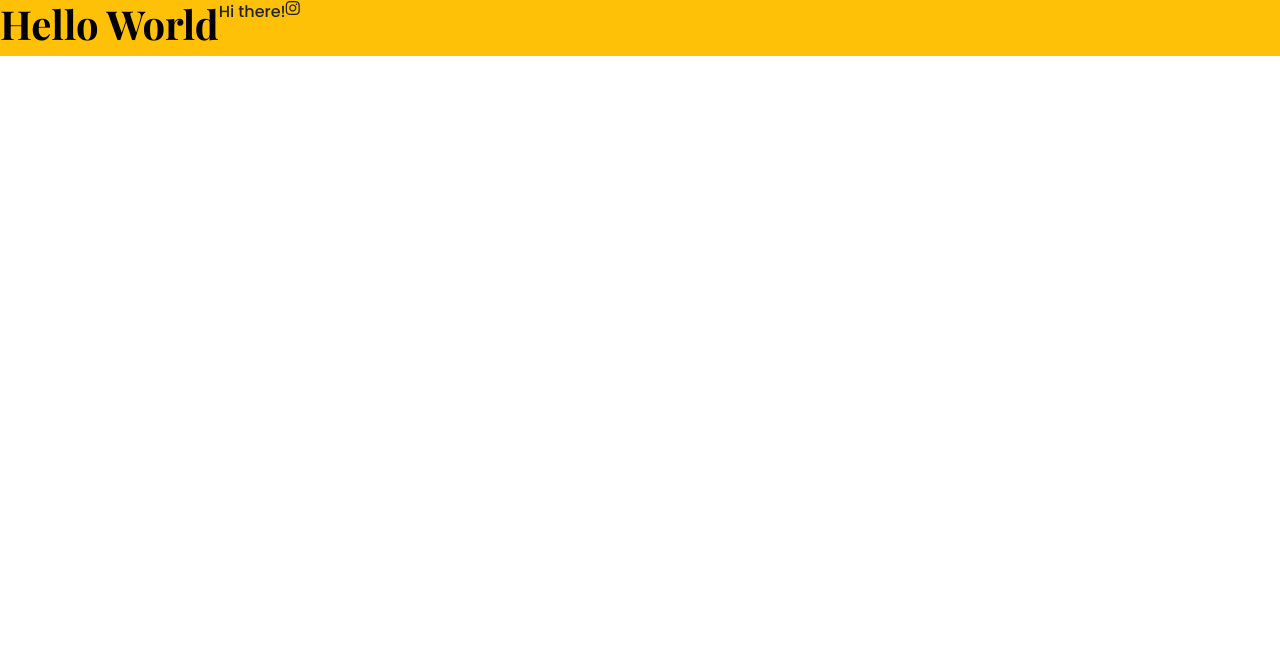
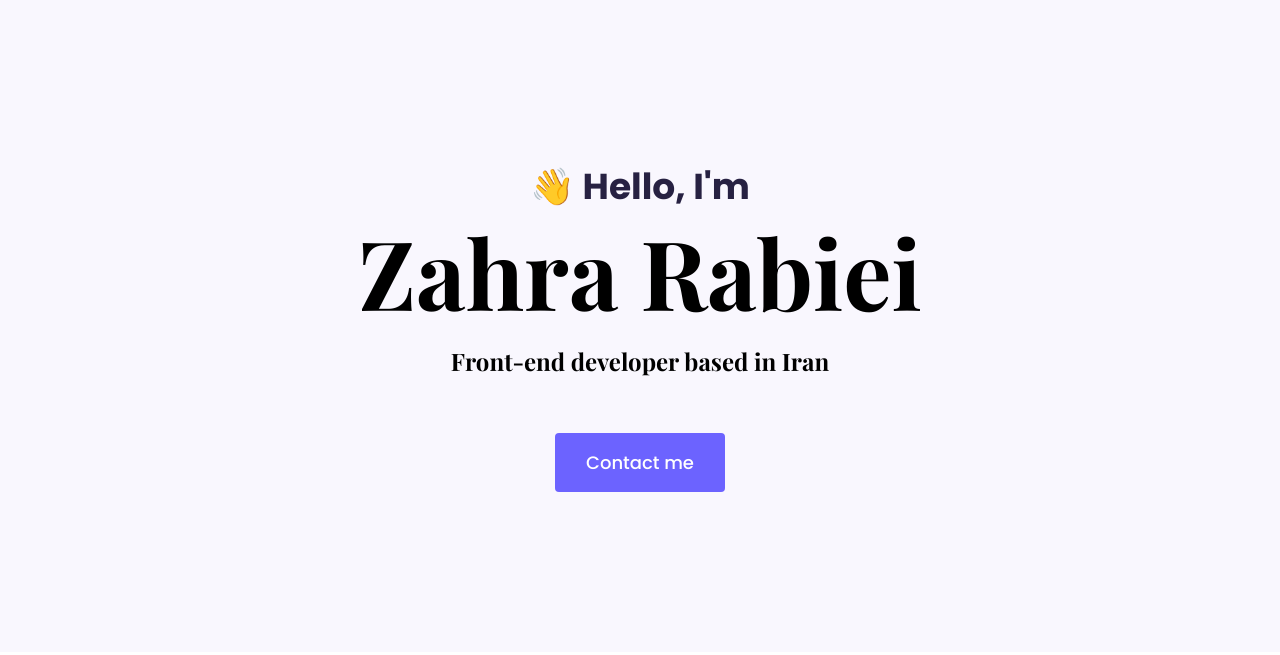
Before and after one commit to Zahra947/Portfolio-Project, a plain HTML site: page Index.html in a window 1280 px wide. Drawn offline with nearby package versions, Linux system fonts and the light colour scheme.

Commit message:
recreated the css style and make it more personal

```diff
--- a/Index.html
+++ b/Index.html
@@ -1,23 +1,39 @@
 <!DOCTYPE html>
 <html lang="en">
-<head>
-    <meta charset="UTF-8">
-    <meta http-equiv="X-UA-Compatible" content="IE=edge">
-    <meta name="viewport" content="width=device-width, initial-scale=1.0">
+  <head>
+    <meta charset="UTF-8" />
+    <meta http-equiv="X-UA-Compatible" content="IE=edge" />
+    <meta name="viewport" content="width=device-width, initial-scale=1.0" />
     <title>Portfolio</title>
-    <link href="https://cdn.jsdelivr.net/npm/bootstrap@5.0.2/dist/css/bootstrap.min.css" rel="stylesheet" integrity="sha384-EVSTQN3/azprG1Anm3QDgpJLIm9Nao0Yz1ztcQTwFspd3yD65VohhpuuCOmLASjC" crossorigin="anonymous">
-    <script src="https://cdn.jsdelivr.net/npm/bootstrap@5.0.2/dist/js/bootstrap.bundle.min.js" integrity="sha384-MrcW6ZMFYlzcLA8Nl+NtUVF0sA7MsXsP1UyJoMp4YLEuNSfAP+JcXn/tWtIaxVXM" crossorigin="anonymous"></script>
-    <script src="https://kit.fontawesome.com/ddc3ee268a.js" crossorigin="anonymous"></script>
-    <link href="https://fonts.googleapis.com/css2?family=Playfair+Display:wght@700&amp;family=Poppins:wght@500;700&amp;display=swap" rel="stylesheet">
-
-    <link rel="stylesheet" href="styles.css">
-
-</head>
-<body>
-    <div class="d-flex bg-warning">
-    <h1>Hello World</h1>
-    <p>Hi there!</p>
-    <i class="fab fa-instagram" aria-hidden="true"></i>
+    <link
+      href="https://cdn.jsdelivr.net/npm/bootstrap@5.0.2/dist/css/bootstrap.min.css"
+      rel="stylesheet"
+      integrity="sha384-EVSTQN3/azprG1Anm3QDgpJLIm9Nao0Yz1ztcQTwFspd3yD65VohhpuuCOmLASjC"
+      crossorigin="anonymous"
+    />
+    <script
+      src="https://cdn.jsdelivr.net/npm/bootstrap@5.0.2/dist/js/bootstrap.bundle.min.js"
+      integrity="sha384-MrcW6ZMFYlzcLA8Nl+NtUVF0sA7MsXsP1UyJoMp4YLEuNSfAP+JcXn/tWtIaxVXM"
+      crossorigin="anonymous"
+    ></script>
+    <script
+      src="https://kit.fontawesome.com/ddc3ee268a.js"
+      crossorigin="anonymous"
+    ></script>
+    <link
+      href="https://fonts.googleapis.com/css2?family=Playfair+Display:wght@700&amp;family=Poppins:wght@500;700&amp;display=swap"
+      rel="stylesheet"
+    />
+    <link rel="stylesheet" href="styles.css" />
+  </head>
+  <body>
+    <div class="hero">
+      <p>👋 Hello, I'm</p>
+      <h1>Zahra Rabiei</h1>
+      <h2 class="mb-5">Front-end developer based in Iran</h2>
+      <div>
+        <a href="#" class="btn btn-branding">Contact me</a>
+      </div>
     </div>
-</body>
+  </body>
 </html>
--- a/styles.css
+++ b/styles.css
@@ -1,10 +1,58 @@
-h1 {
+:root {
+  --branding-color: #6c63ff;
+  --secondary-color: #f9f7fe;
+  --heading-font-family: "Playfair Display", serif;
+  --default-font-family: "Poppins", sans-serif;
+}
+
+body {
+  font-family: var(--default-font-family);
+}
+
+h1,
+h2,
+h3,
+h4,
+h5,
+h6 {
   color: black;
-  font-family: "Playfair Display", serif;
+  font-family: var(--heading-font-family);
   font-weight: bold;
 }
 
+h1 {
+  font-size: 96px;
+}
+
 p {
-  font-family: "Poppins", sans-serif;
   font-weight: normal;
 }
+
+.hero {
+  background: var(--secondary-color);
+  text-align: center;
+  padding: 160px 20px;
+}
+
+.hero p {
+  font-size: 36px;
+  font-weight: bold;
+  margin: 0;
+  color: #272142;
+}
+
+.hero h2 {
+  font-family: var(--heading-font-family);
+  font-weight: normal;
+  line-height: 2;
+  font-size: 24px;
+}
+
+.btn-branding {
+  background: var(--branding-color);
+  border-radius: 4px;
+  color: white;
+  font-size: 18px;
+  line-height: 27px;
+  padding: 15px 30px;
+}
```
